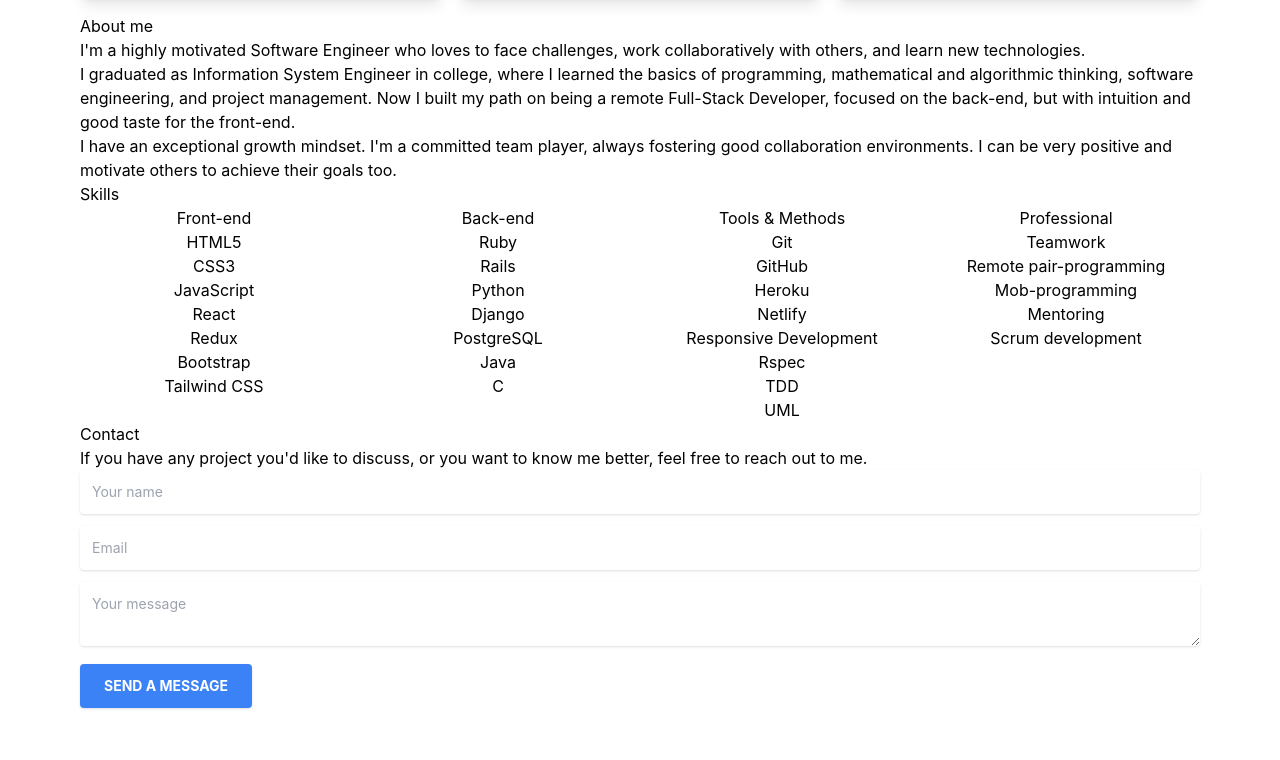
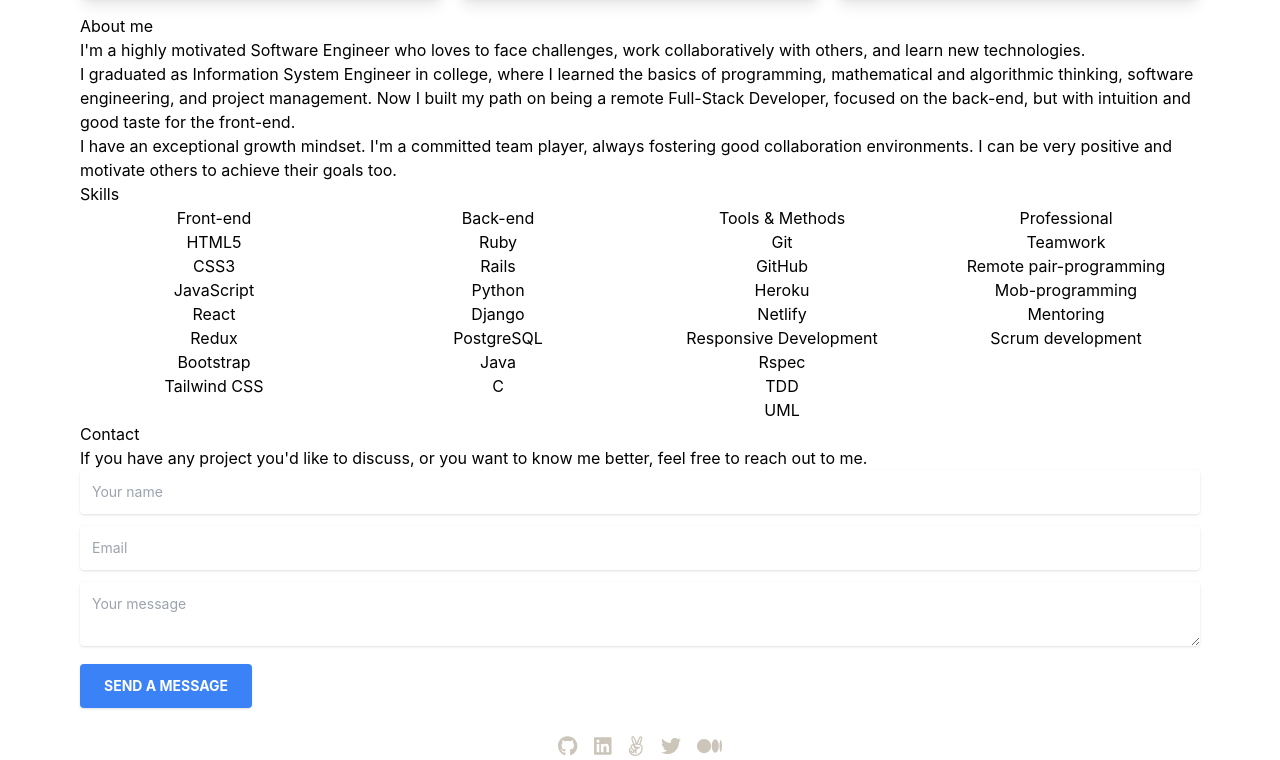
Before and after one commit to nachosala89/portfolio, a React (Create React App) app: page / in a window 1280 px wide. Shown: the part 1498-2258 px from the top of the page. Before the commit the page ends 2222 px from the top, so only its background shows below. Built offline with nearby package versions, Linux system fonts and the light colour scheme.

Commit message:
Add footer

```diff
--- a/src/App.js
+++ b/src/App.js
@@ -3,6 +3,7 @@
 import Contact from './components/Contact';
 import Header from './components/Header';
 import Projects from './components/Projects';
+import Footer from './components/Footer';
 
 function App() {
   return (
@@ -11,6 +12,7 @@
       <Projects />
       <About />
       <Contact />
+      <Footer />
     </div>
   );
 }
--- /dev/null
+++ b/src/components/Footer.js
@@ -0,0 +1,40 @@
+import React from "react";
+import { FontAwesomeIcon } from '@fortawesome/react-fontawesome';
+import { faLinkedin, faGithub, faAngellist, faTwitter, faMedium } from '@fortawesome/free-brands-svg-icons';
+
+const Footer = () => (
+  <div className="container-fluid position-fixed bottom-0 footer">
+    <div className="d-flex justify-content-center align-items-center">
+      <ul className="flex text-xl justify-center">
+        <li className="p-2 brand-icon">
+          <a href="https://github.com/nachosala89">
+          <FontAwesomeIcon icon={faGithub} />
+          </a>
+        </li>
+        <li className="p-2 brand-icon">
+          <a href="https://www.linkedin.com/in/nacho-sala">
+          <FontAwesomeIcon icon={faLinkedin} />
+          </a>
+        </li>
+        <li className="p-2 brand-icon">
+          <a href="https://angel.co/u/nacho-sala">
+          <FontAwesomeIcon icon={faAngellist} />
+          </a>
+        </li>
+        <li className="p-2 brand-icon">
+          <a href="https://twitter.com/nachosala89">
+          <FontAwesomeIcon icon={faTwitter} />
+          </a>
+        </li>
+        <li className="p-2 brand-icon">
+          <a href="https://medium.com/@nachosala89">
+          <FontAwesomeIcon icon={faMedium} />
+          </a>
+        </li>
+      </ul>
+    </div>
+  </div>
+);
+
+
+export default Footer;
--- a/src/index.css
+++ b/src/index.css
@@ -56,3 +56,12 @@
 .content-div:hover .fd-sh {
   opacity: 1;
 }
+
+.brand-icon {
+  color: #CCC5B9;
+  height: 20px;
+}
+
+.brand-icon:hover {
+  color: #EB5E28;
+}
```
